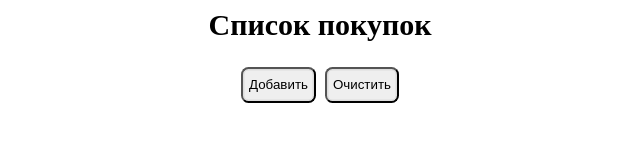
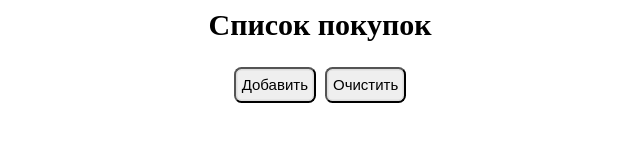
Before and after one commit to B-i-k-t/sales, a plain HTML site: page index.html in a window 1280 px wide. Shown: the full height of the page, 320-960 px from the left. Drawn offline with Linux system fonts and the light colour scheme.

Commit message:
add font-size for button

```diff
--- a/style.css
+++ b/style.css
@@ -14,6 +14,7 @@ button {
   border-radius: .5rem;
   margin: .3rem;
   cursor: pointer;
+  font-size: 1rem;
   box-shadow: 0 0 0 .1rem #ddd inset, 0 .1rem .1rem #fff;
 }
 button:hover {
```
